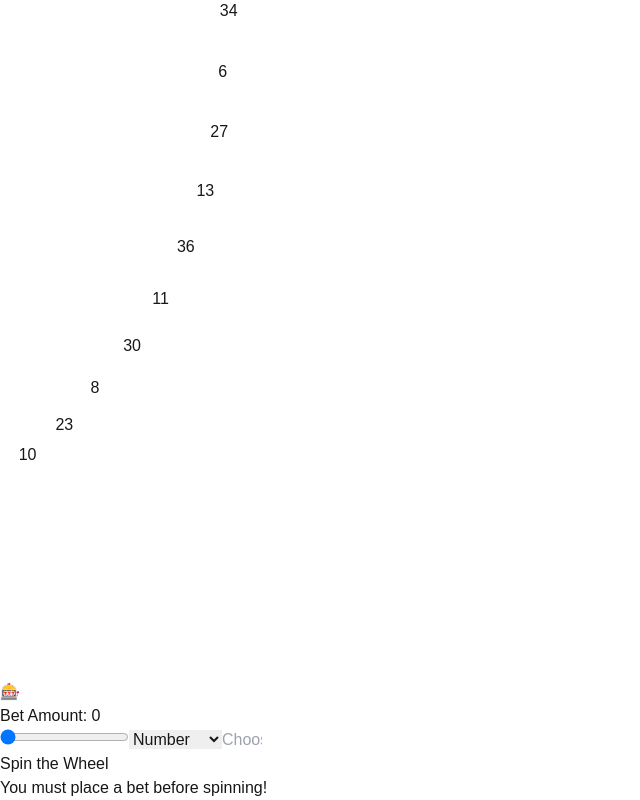
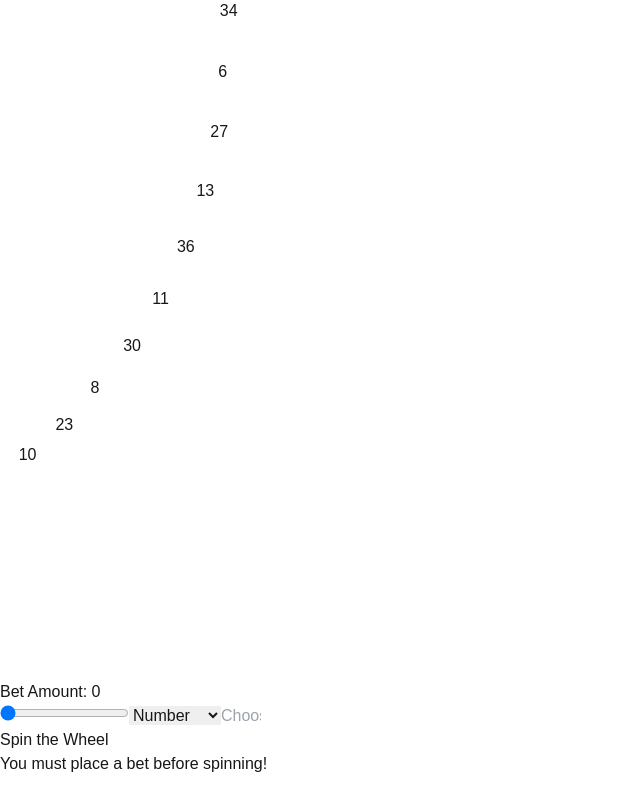
Before and after one commit to Dejnyyy/Roulette, a Next.js app: page / in a window 1280 px wide. Shown: the part 947-1747 px from the top of the page, without its empty margins (0-640 px from the left). After the commit the page ends 1723 px from the top, so only its background shows below. Built offline with nearby package versions, Linux system fonts and the light colour scheme.

Commit message:
lepsejsii

```diff
--- a/src/pages/components/Betting/index.tsx
+++ b/src/pages/components/Betting/index.tsx
@@ -13,7 +13,6 @@ interface BettingProps {
   numberCount: number;
   spinning: boolean;
 }
-
     const Betting: React.FC<BettingProps> = ({
     balance,
     betAmount,
@@ -46,14 +45,14 @@ interface BettingProps {
   disabled={spinning}
 >
   <option value="number">Number</option>
-  <option value="color">Red/Black</option>
+  <option value="color">Color</option>
   <option value="parity">Even/Odd</option>
 </select>
 
 {betType === "number" ? (
   <input
     type="number"
-    className="w-32 bg-gray-800 text-white p-2 my-2 rounded-lg border border-gray-600 shadow-md placeholder-gray-400 focus:outline-none focus:ring-2 focus:ring-purple-500 disabled:opacity-50 disabled:cursor-not-allowed"
+    className="w-40 bg-gray-800 text-white p-2 my-2 rounded-lg border border-gray-600 shadow-md placeholder-gray-400 focus:outline-none focus:ring-2 focus:ring-purple-500 disabled:opacity-50 disabled:cursor-not-allowed"
     placeholder="Choose Number"
     min="0"
     max={numberCount - 1}
--- a/src/pages/components/Roulette/index.tsx
+++ b/src/pages/components/Roulette/index.tsx
@@ -29,9 +29,12 @@ export default function RouletteWheel({ onResult }: RouletteProps) {
 
   const spinWheel = () => {
     if (spinning) return;
+
     setSpinning(true);
     setShowConfetti(false);
     setLoadingHistory(true);
+
+    setResult(null); // 👈 Reset result immediately before spinning
 
     const finalIndex = Math.floor(Math.random() * wheelNumbers.length);
     const newResult = wheelNumbers[finalIndex];
@@ -47,7 +50,7 @@ export default function RouletteWheel({ onResult }: RouletteProps) {
 
       if (spinsCompleted >= totalSpins && currentIndex % wheelNumbers.length === finalIndex) {
         setTimeout(() => {
-            setResult(newResult);
+          setResult(newResult); // 👈 Now update with the correct result
           setHistory((prev) => [newResult, ...prev.slice(0, 4)]);
           calculateWinnings(newResult);
         }, 300);
@@ -62,6 +65,8 @@ export default function RouletteWheel({ onResult }: RouletteProps) {
     };
     spin();
   };
+
+
     const redNumbers = new Set([1,3,5,7,9,12,14,16,18,19,21,23,25,27,30,32,34,36]); // Actual red numbers
 
     const calculateWinnings = (number: number) => {
@@ -122,10 +127,14 @@ export default function RouletteWheel({ onResult }: RouletteProps) {
           ))}
          <div className="relative w-full h-full flex items-center justify-center">
   {/* CENTER RESULT NUMBER */}
-            <div className={`w-20 h-20 flex items-center justify-center text-white rounded-full font-bold text-2xl ${getColor(result)} ${getBorderColor(result)} border-4`}>
-              {spinning ? "" : result !== null ? result : "🎰"}
+  <div
+    className={`w-20 h-20 flex items-center justify-center text-white rounded-full font-bold text-2xl
+      ${getColor(spinning ? null : result)} ${getBorderColor(spinning ? null : result)} border-4`}
+  >
+    {spinning ? "" : result !== null ? result : ""}
   </div>
 </div>
+
         </div>
       </div>
 
```
Lines whose indentation alone changed are shown as unchanged.
